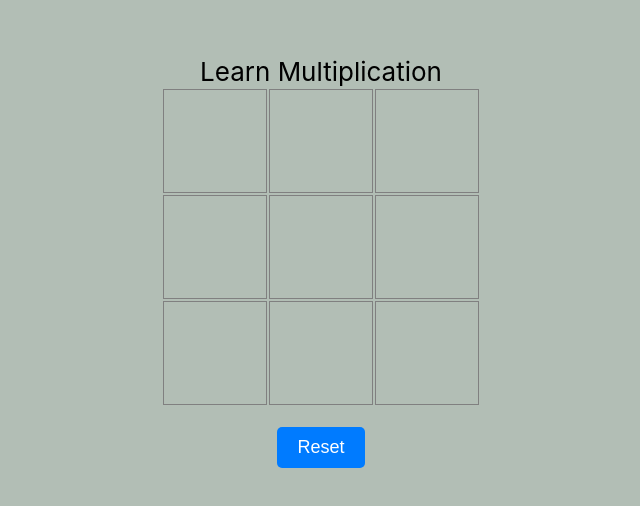
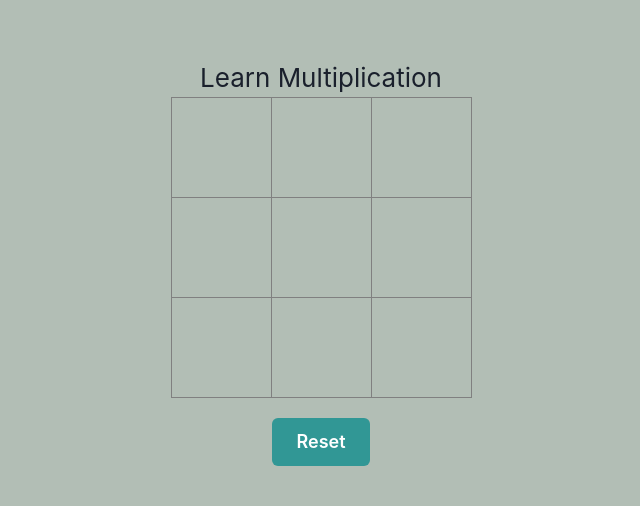
Before and after one commit to KaramveerSidhu/learn_multiplication, a React (Create React App) app in the folder frontend/: page / in a window 1280 px wide. Shown: the part 138-644 px from the top of the page, without its empty margins (319-959 px from the left). Built offline with nearby package versions, Linux system fonts and the light colour scheme.

Commit message:
feat: add chakra

```diff
--- a/frontend/package.json
+++ b/frontend/package.json
@@ -3,11 +3,15 @@
   "version": "0.1.0",
   "private": true,
   "dependencies": {
+    "@chakra-ui/react": "^2.10.7",
+    "@emotion/react": "^11.14.0",
+    "@emotion/styled": "^11.14.0",
     "@testing-library/dom": "^10.4.0",
     "@testing-library/jest-dom": "^6.6.3",
     "@testing-library/react": "^16.2.0",
     "@testing-library/user-event": "^13.5.0",
     "axios": "^1.8.3",
+    "framer-motion": "^12.5.0",
     "react": "^19.0.0",
     "react-dom": "^19.0.0",
     "react-scripts": "5.0.1",
--- a/frontend/src/components/TicTacToe.css
+++ b/frontend/src/components/TicTacToe.css
@@ -42,15 +42,4 @@
 
   .TicTacToe__container .reset-button {
     margin-top: 20px;
-    padding: 10px 20px;
-    font-size: 18px;
-    border-radius: 5px;
-    background-color: #007bff;
-    color: #ffffff;
-    border: none;
-    cursor: pointer;
   }
-
-  .TicTacToe__container .reset-button:hover {
-    background-color: #0056b3;
-  }
--- a/frontend/src/components/TicTacToe.js
+++ b/frontend/src/components/TicTacToe.js
@@ -1,5 +1,6 @@
 import React, { useState } from "react";
 import "./TicTacToe.css";
+import { Button } from '@chakra-ui/react'
 
 const Cell = ({ num, onClick: onCellClick, cells }) => {
     const cellValue = cells[num];
@@ -100,9 +101,9 @@
           </tr>
         </tbody>
       </table>
-      <button className="reset-button" onClick={handleReset}>
-        Reset
-      </button>
+
+
+      <Button className="reset-button" colorScheme="teal" onClick={handleReset} size="lg">Reset</Button>
     </div>
   );
 }
--- a/frontend/src/index.js
+++ b/frontend/src/index.js
@@ -3,11 +3,14 @@
 import './index.css';
 import App from './App';
 import reportWebVitals from './reportWebVitals';
+import { ChakraProvider } from '@chakra-ui/react'
 
 const root = ReactDOM.createRoot(document.getElementById('root'));
 root.render(
   <React.StrictMode>
-    <App />
+    <ChakraProvider>
+      <App />
+    </ChakraProvider>
   </React.StrictMode>
 );
 
```
Also changed, not shown: 1 other file (tests, documents, lock files or other folders).
